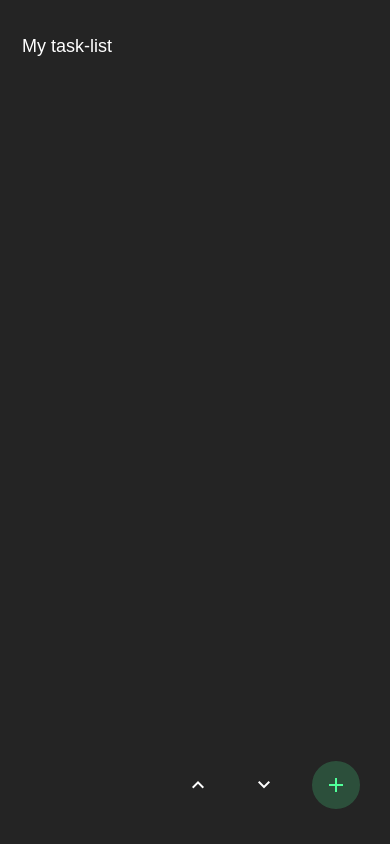
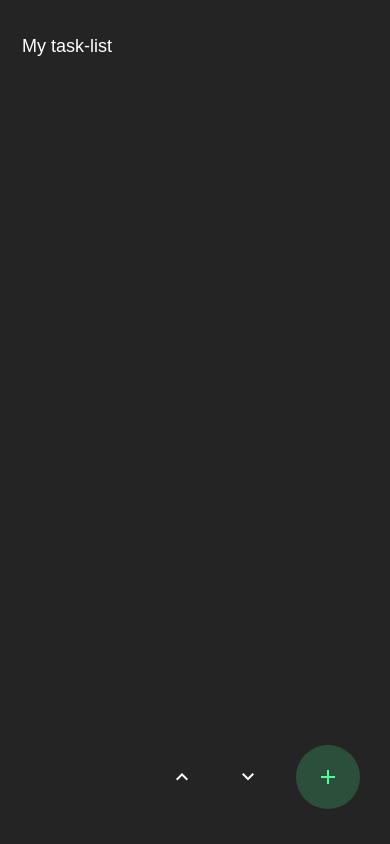
Before and after one commit to flarom/kitten, a plain HTML site: page index.html in a window 390 px wide. Drawn offline with nearby package versions, Linux system fonts and the light colour scheme.

Commit message:
updated add button size on mobile

```diff
--- a/style/style.css
+++ b/style/style.css
@@ -161,8 +161,8 @@ input[type="checkbox"]:checked {
     .create-button {
         background: #50ff9933;
         color: #50ff99;
-        width: 48px;
-        height: 48px;
+        width: 64px;
+        height: 64px;
         border-radius: 50%;
     }
 }
```
